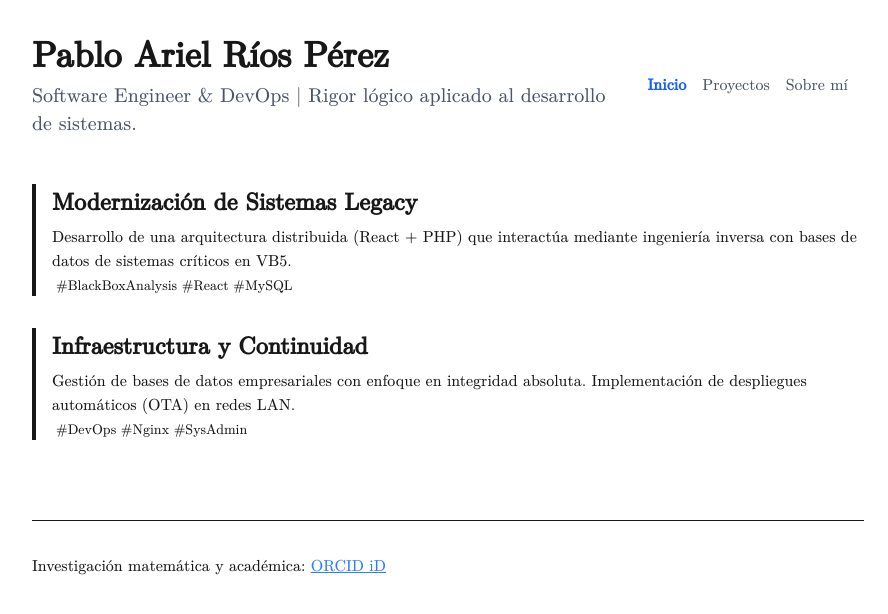
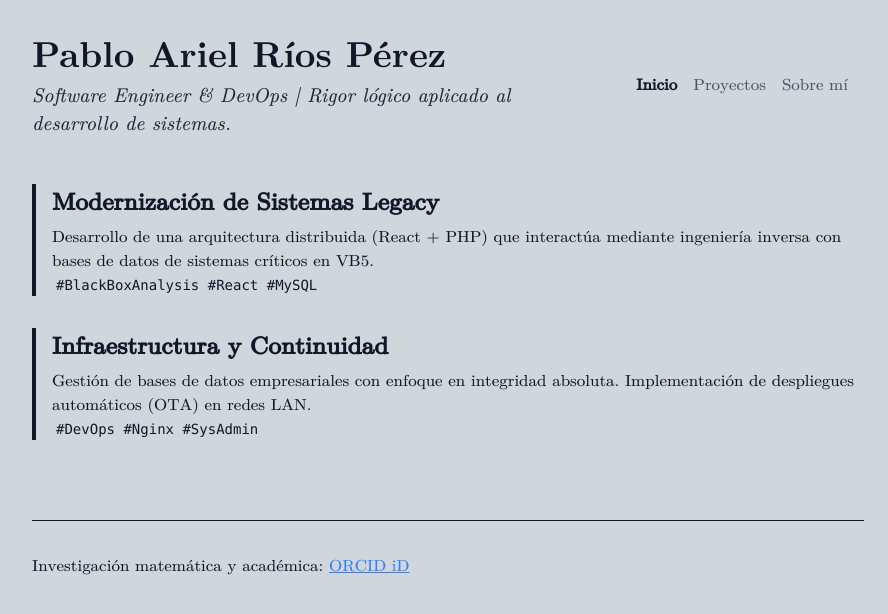
Before and after one commit to prios-vps/pablorios, a Next.js app: page / in a window 1280 px wide. Shown: the top 614 px of the page, without its empty margins (192-1080 px from the left). Built offline with nearby package versions, Linux system fonts and the light colour scheme.

Commit message:
Aplicado de fuentes, corrección de estilos

```diff
--- a/src/app/layout.tsx
+++ b/src/app/layout.tsx
@@ -1,5 +1,11 @@
 import type { Metadata } from "next";
-import { ncm10Serif } from "@/styles/ts/fonts";
+import {
+  ncm10Serif,
+  ncm08Serif,
+  ncm10Sans,
+  ncm08Sans,
+  ncm10Mono
+} from "@/styles/ts/fonts";
 import "../styles/css/globals.css";
 
 export const metadata: Metadata = {
@@ -17,9 +23,9 @@ export default function RootLayout({
   children: React.ReactNode;
 }>) {
   return (
-    <html lang="en">
+    <html lang="es">
       <body
-        className={`${ncm10Serif.className} antialiased`}
+        className={`${ncm10Serif.variable} ${ncm08Serif.variable} ${ncm10Sans.variable} ${ncm08Sans.variable} ${ncm10Mono.variable} antialiased bg-gray-300 text-gray-900 dark:bg-gray-800 dark:text-gray-200`}
       >
         {children}
       </body>
--- a/src/app/page.tsx
+++ b/src/app/page.tsx
@@ -5,8 +5,8 @@ export default function Home() {
     <main className="max-w-4xl mx-auto p-8">
       <header className="flex justify-between items-center mb-12 gap-5">
         <div id="hero">
-          <h1 className="text-4xl font-bold">Pablo Ariel Ríos Pérez</h1>
-          <h2 className="text-xl text-gray-600 mt-2">
+          <h1 className="text-4xl ncm10serif font-bold not-italic">Pablo Ariel Ríos Pérez</h1>
+          <h2 className="text-xl text-gray-800 dark:text-gray-400 mt-2 ncm10serif font-medium italic">
             Software Engineer & DevOps | Rigor lógico aplicado al desarrollo de
             sistemas.
           </h2>
--- a/src/components/navbar.tsx
+++ b/src/components/navbar.tsx
@@ -21,7 +21,7 @@ export default function NavBar () {
             <li key={link.name}>
               <Link
                 href={link.href}
-                className={`whitespace-nowrap ${isActive ? "text-blue-600 font-bold" : "text-gray-600"}`}
+                className={`whitespace-nowrap ${isActive ? "text-gray-900 dark:text-gray-200 font-bold" : "text-gray-600 dark:text-gray-400"}`}
               >
                 {link.name}
               </Link>
--- a/src/styles/css/globals.css
+++ b/src/styles/css/globals.css
@@ -1,6 +1,6 @@
 @import "tailwindcss";
 
-:root {
+/* :root {
   --background: #ffffff;
   --foreground: #171717;
 }
@@ -17,11 +17,31 @@
     --background: #0a0a0a;
     --foreground: #ededed;
   }
+} */
+
+body {
+  /* background: var(--background);
+  color: var(--foreground); */
+  /* font-family: Arial, Helvetica, sans-serif; */
+  font-family: var(--font-ncm-08-serif);
 }
 
-body {
-  background: var(--background);
-  color: var(--foreground);
-  /* font-family: Arial, Helvetica, sans-serif; */
+.ncm10serif {
   font-family: var(--font-ncm-10-serif);
 }
+
+.ncm08serif {
+  font-family: var(--font-ncm-08-serif);
+}
+
+.ncm10sans {
+  font-family: var(--font-ncm-10-sans);
+}
+
+.ncm08sans {
+  font-family: var(--font-ncm-08-sans);
+}
+
+.ncm10mono {
+  font-family: var(--font-ncm-10-mono);
+}
--- a/src/styles/ts/fonts.ts
+++ b/src/styles/ts/fonts.ts
@@ -3,6 +3,167 @@ import localFont from 'next/font/local'
 // 1. FUENTE PRINCIPAL (SERIF)
 // 1.1 10 => Encabezados y fuentes mayores
 export const ncm10Serif = localFont({
-  src: '../../assets/fonts/NewComputerModern/woff2/NewCM10-Book.woff2',
+  src: [
+    {
+      path: '../../assets/fonts/NewComputerModern/woff2/NewCM10-Regular.woff2',
+      weight: '400',
+      style: 'normal',
+    },
+    {
+      path: '../../assets/fonts/NewComputerModern/woff2/NewCM10-Italic.woff2',
+      weight: '400',
+      style: 'italic',
+    },
+    {
+      path: '../../assets/fonts/NewComputerModern/woff2/NewCM10-Book.woff2',
+      weight: '500',
+      style: 'normal',
+    },
+    {
+      path: '../../assets/fonts/NewComputerModern/woff2/NewCM10-BookItalic.woff2',
+      weight: '500',
+      style: 'italic',
+    },
+    {
+      path: '../../assets/fonts/NewComputerModern/woff2/NewCM10-Bold.woff2',
+      weight: '700',
+      style: 'normal',
+    },
+    {
+      path: '../../assets/fonts/NewComputerModern/woff2/NewCM10-BoldItalic.woff2',
+      weight: '700',
+      style: 'italic',
+    },
+  ],
   variable: '--font-ncm-10-serif'
 })
+
+// 1.2 08 => Párrafos
+export const ncm08Serif = localFont({
+  src: [
+    {
+      path: '../../assets/fonts/NewComputerModern/woff2/NewCM08-Regular.woff2',
+      weight: '400',
+      style: 'normal',
+    },
+    {
+      path: '../../assets/fonts/NewComputerModern/woff2/NewCM08-Italic.woff2',
+      weight: '400',
+      style: 'italic',
+    },
+    {
+      path: '../../assets/fonts/NewComputerModern/woff2/NewCM08-Book.woff2',
+      weight: '500',
+      style: 'normal',
+    },
+    {
+      path: '../../assets/fonts/NewComputerModern/woff2/NewCM08-BookItalic.woff2',
+      weight: '500',
+      style: 'italic',
+    },
+  ],
+  variable: '--font-ncm-08-serif'
+})
+
+// 2. FUENTE SECUNDARIA (SANS)
+// 2.1 10 => Encabezados y fuentes mayores
+export const ncm10Sans = localFont({
+  src: [
+    {
+      path: '../../assets/fonts/NewComputerModern/woff2/NewCMSans10-Regular.woff2',
+      weight: '400',
+      style: 'normal',
+    },
+    {
+      path: '../../assets/fonts/NewComputerModern/woff2/NewCMSans10-Oblique.woff2',
+      weight: '400',
+      style: 'oblique',
+    },
+    {
+      path: '../../assets/fonts/NewComputerModern/woff2/NewCMSans10-Book.woff2',
+      weight: '500',
+      style: 'normal',
+    },
+    {
+      path: '../../assets/fonts/NewComputerModern/woff2/NewCMSans10-BookOblique.woff2',
+      weight: '500',
+      style: 'oblique',
+    },
+    {
+      path: '../../assets/fonts/NewComputerModern/woff2/NewCMSans10-Bold.woff2',
+      weight: '700',
+      style: 'normal',
+    },
+    {
+      path: '../../assets/fonts/NewComputerModern/woff2/NewCMSans10-BoldOblique.woff2',
+      weight: '700',
+      style: 'oblique',
+    },
+  ],
+  variable: '--font-ncm-10-sans'
+})
+
+// 2.2 08 => Párrafos
+export const ncm08Sans = localFont({
+  src: [
+    {
+      path: '../../assets/fonts/NewComputerModern/woff2/NewCMSans08-Regular.woff2',
+      weight: '400',
+      style: 'normal',
+    },
+    {
+      path: '../../assets/fonts/NewComputerModern/woff2/NewCMSans08-Oblique.woff2',
+      weight: '400',
+      style: 'oblique',
+    },
+    {
+      path: '../../assets/fonts/NewComputerModern/woff2/NewCMSans08-Book.woff2',
+      weight: '500',
+      style: 'normal',
+    },
+    {
+      path: '../../assets/fonts/NewComputerModern/woff2/NewCMSans08-BookOblique.woff2',
+      weight: '500',
+      style: 'oblique',
+    },
+  ],
+  variable: '--font-ncm-08-sans'
+})
+
+// 3. FUENTE MONO
+// 3.1 Solo hay un tamaño de esta fuente
+export const ncm10Mono = localFont({
+  src: [
+    {
+      path: '../../assets/fonts/NewComputerModern/woff2/NewCMMono10-Regular.woff2',
+      weight: '400',
+      style: 'normal',
+    },
+    {
+      path: '../../assets/fonts/NewComputerModern/woff2/NewCMMono10-Italic.woff2',
+      weight: '400',
+      style: 'italic',
+    },
+    {
+      path: '../../assets/fonts/NewComputerModern/woff2/NewCMMono10-Book.woff2',
+      weight: '500',
+      style: 'normal',
+    },
+    {
+      path: '../../assets/fonts/NewComputerModern/woff2/NewCMMono10-BookItalic.woff2',
+      weight: '500',
+      style: 'italic',
+    },
+    {
+      path: '../../assets/fonts/NewComputerModern/woff2/NewCMMono10-Bold.woff2',
+      weight: '700',
+      style: 'normal',
+    },
+    {
+      path: '../../assets/fonts/NewComputerModern/woff2/NewCMMono10-BoldOblique.woff2',
+      weight: '700',
+      style: 'oblique',
+    },
+  ],
+  variable: '--font-ncm-10-mono'
+})
```
